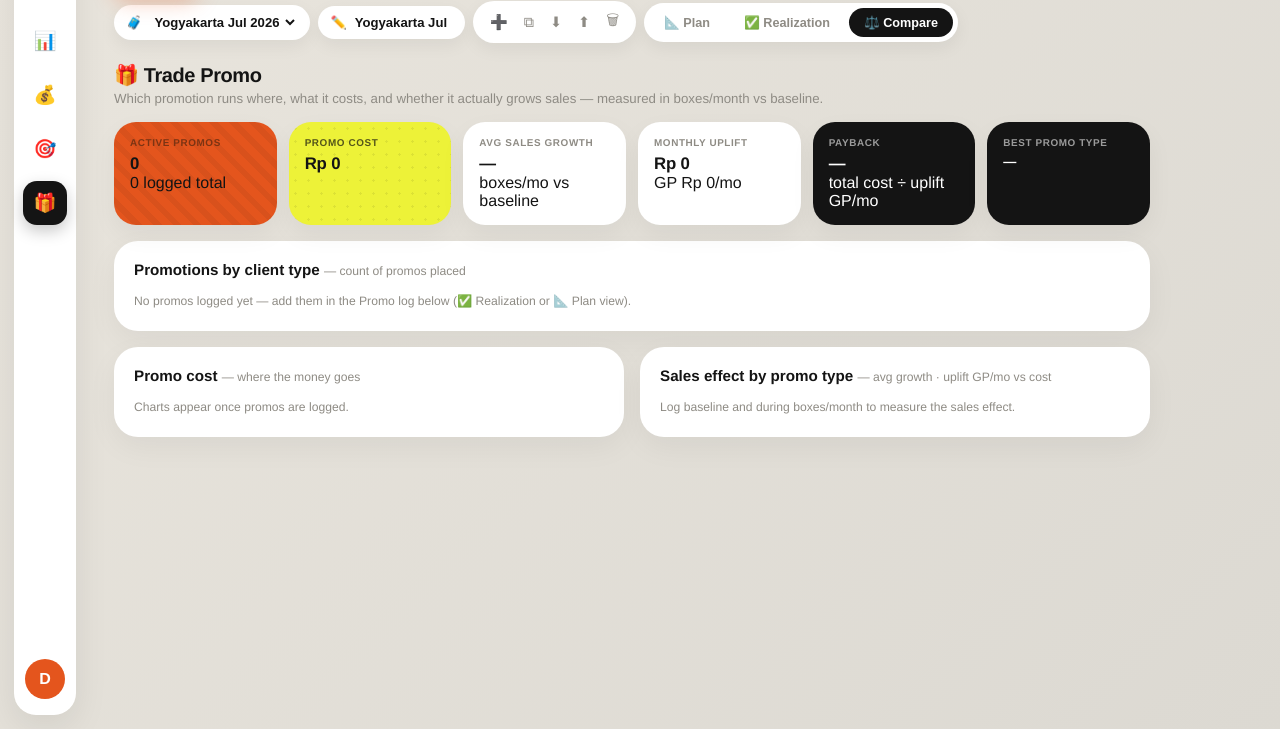
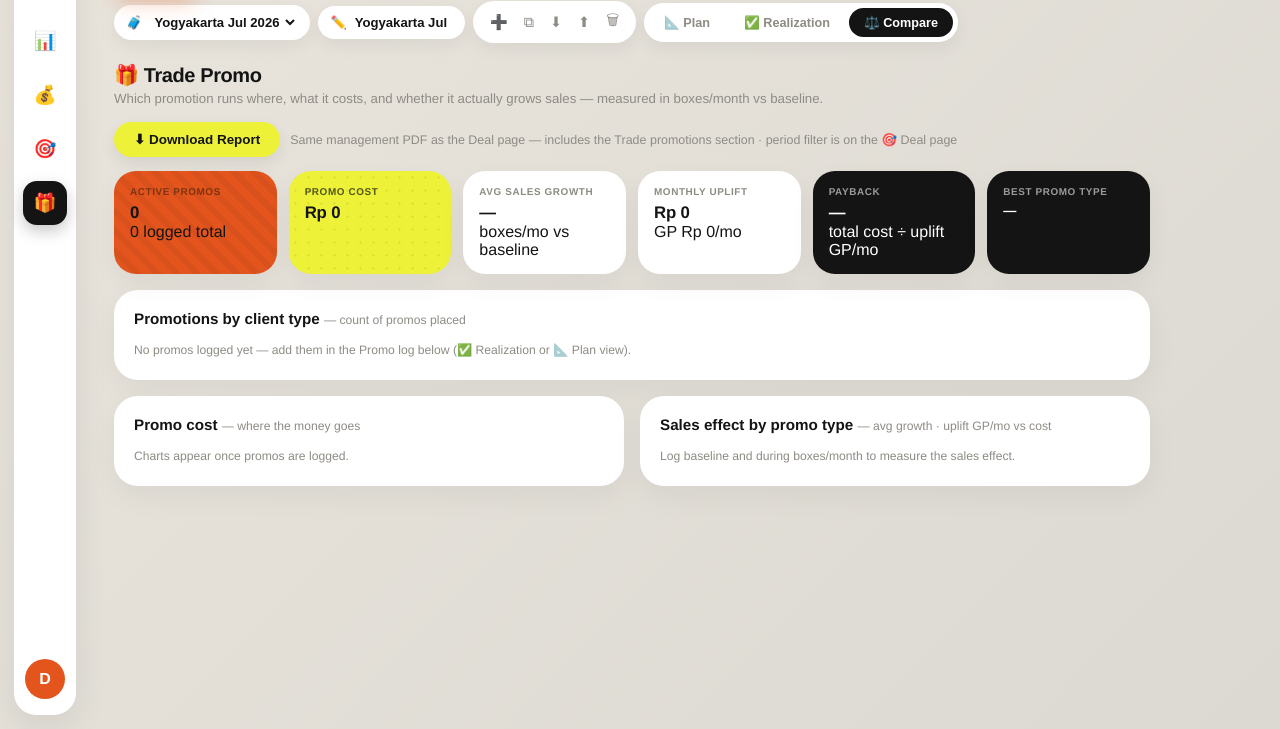
Before and after one commit to FXDave15/BS-Client-Acquisition, a plain HTML site: page index.html in a window 1280 px wide. Both pictures are taken after a click on the button "Trade Promo". Shown: the part 71-800 px from the top of the page. Drawn offline with nearby package versions, Linux system fonts and the light colour scheme.

Commit message:
Add files via upload

```diff
--- a/index.html
+++ b/index.html
@@ -238,6 +238,10 @@
   <div class="page" id="page-promo">
     <h1>🎁 Trade Promo</h1>
     <p class="sub">Which promotion runs where, what it costs, and whether it actually grows sales — measured in boxes/month vs baseline.</p>
+    <div style="display:flex;gap:10px;align-items:center;flex-wrap:wrap;margin-bottom:14px">
+      <button class="btn" onclick="downloadReport()">⬇ Download Report</button>
+      <span class="muted">Same management PDF as the Deal page — includes the Trade promotions section · period filter is on the 🎯 Deal page</span>
+    </div>
     <div class="cards" id="promoKpi"></div>
     <div class="panel"><h2>Promotions by client type <small>— count of promos placed</small></h2><div id="promoMatrix"></div></div>
     <div class="grid2">
```
